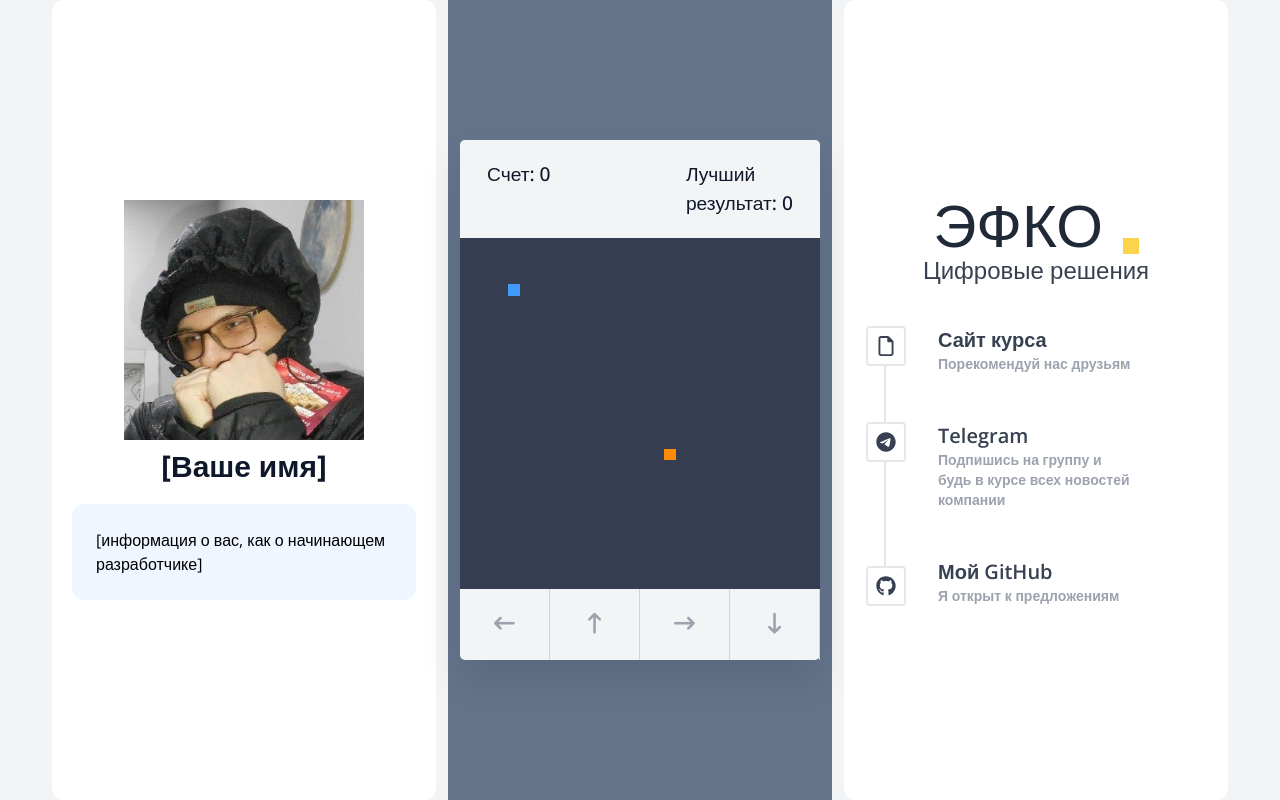
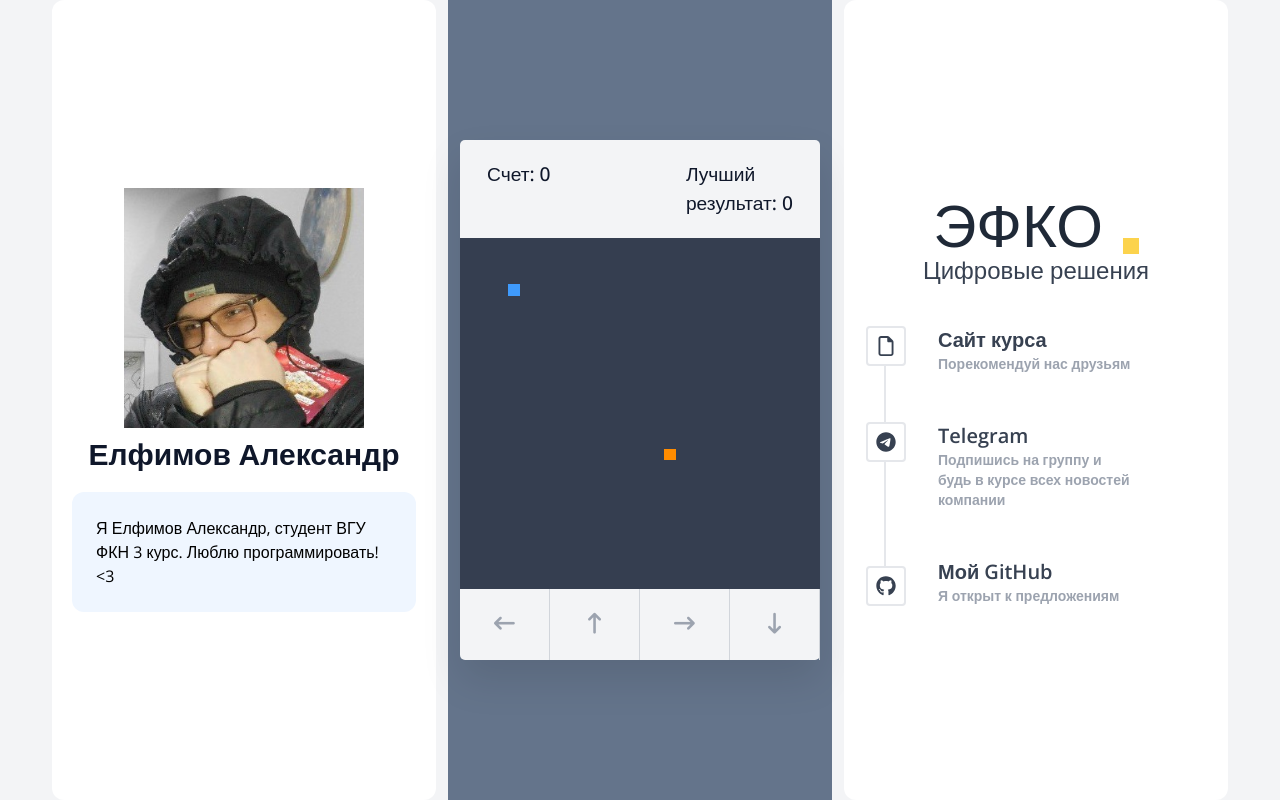
Before and after one commit to Devonty/SnakeEFKO, a plain HTML site: page index.html in a window 1280 px wide. Drawn offline with nearby package versions, Linux system fonts and the light colour scheme.

Commit message:
add bio info

```diff
--- a/index.html
+++ b/index.html
@@ -39,12 +39,12 @@
             />
           </div>
           <!-- TODO: 9. Добавить свое имя -->
-          <h1 class="text-3xl font-bold text-slate-900">[Ваше имя]</h1>
+          <h1 class="text-3xl font-bold text-slate-900">Елфимов Александр</h1>
         </div>
 
         <!-- TODO: 10. Добавить информацию о себе -->
         <div class="bg-blue-50 w-full rounded-xl p-6">
-          [информация о вас, как о начинающем разработчике]
+          Я Елфимов Александр, студент ВГУ ФКН 3 курс. Люблю программировать! &lt;3
         </div>
       </div>
 
@@ -160,7 +160,7 @@
               <div>
                 <!-- TODO: 11. Добавить ссылку на свой профиль в GitHub -->
                 <a
-                  href="[ссылка на ваш профиль в GitHub]"
+                  href="https://github.com/Devonty"
                   class="text-gray-700 text-xl font-semibold"
                   >Мой GitHub</a
                 >
--- a/js/script.js
+++ b/js/script.js
@@ -63,7 +63,6 @@ const changeDirection = e => {
         },
     };
 
-    // console.log(e);
     if (handlers.hasOwnProperty(e.key) === true) {
         handlers[e.key]();
     }
```
Also changed, not shown: 1 other file.
